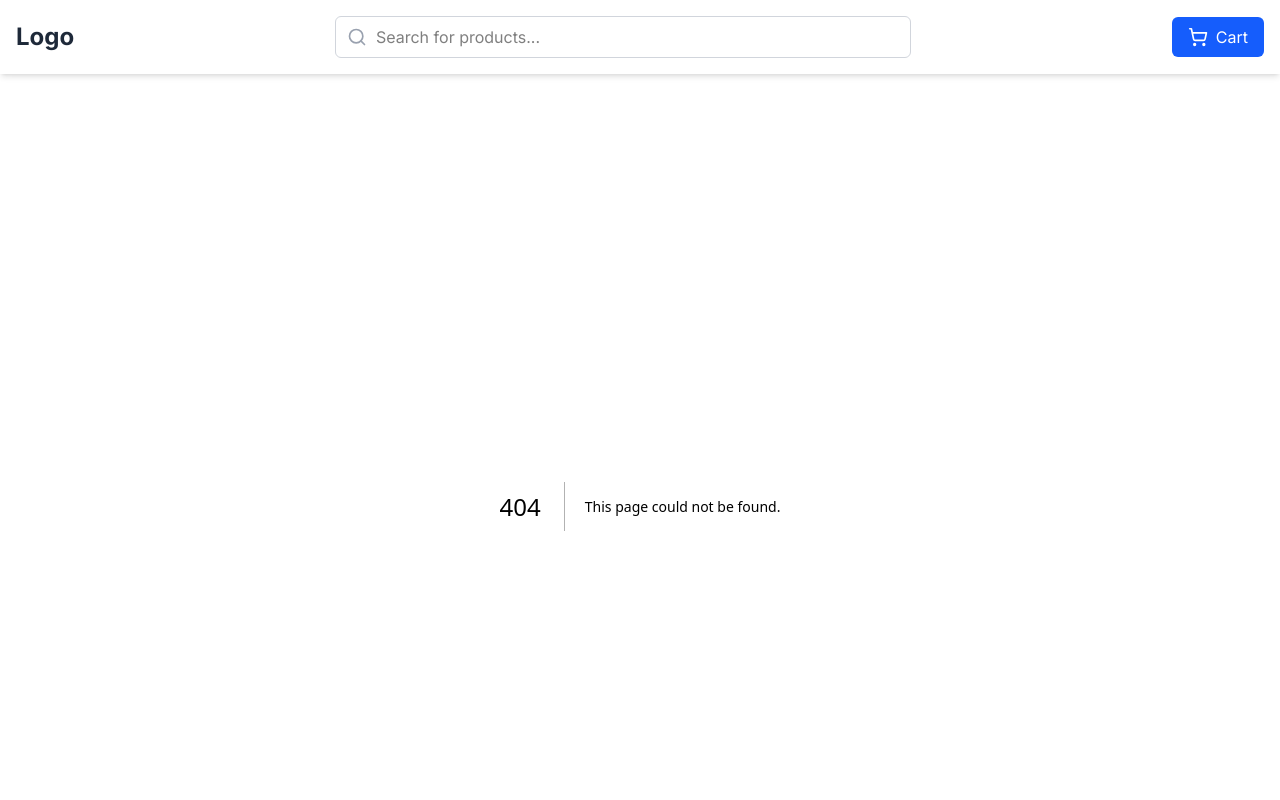
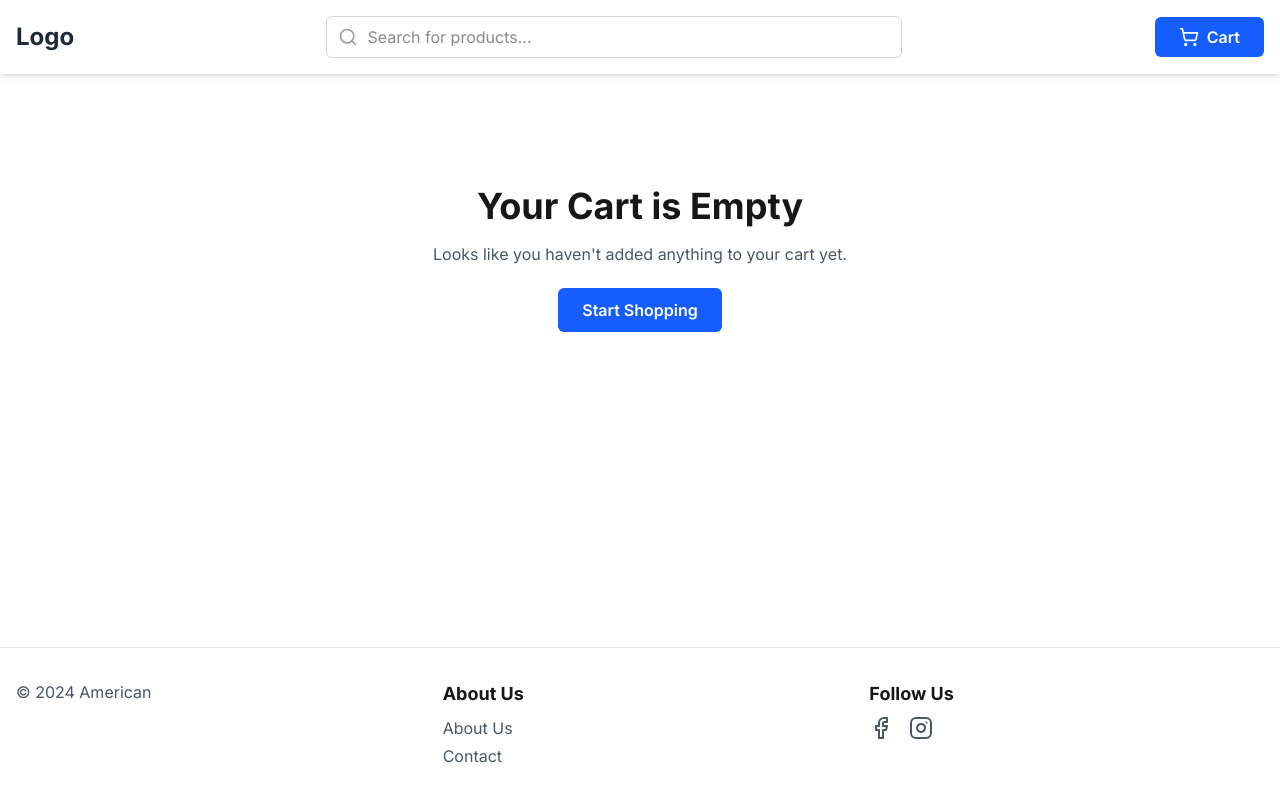
Before and after one commit to Trazer09/whatbytes-frontend, a Next.js app: page /cart in a window 1280 px wide. Before the commit this address had no page. Shown: the top 800 px of the page. Built offline with nearby package versions, Linux system fonts and the light colour scheme.

Commit message:
Build cart page with item management and price summary

```diff
--- /dev/null
+++ b/app/cart/page.tsx
@@ -0,0 +1,85 @@
+// app/cart/page.tsx
+"use client";
+
+import { useCart, CartItem } from "@/app/context/CartContext";
+import Image from "next/image";
+import Link from "next/link";
+import { Trash2 } from "lucide-react";
+
+export default function CartPage() {
+  const { cartItems, removeFromCart, updateQuantity, cartCount } = useCart();
+
+  const subtotal = cartItems.reduce((sum, item) => sum + item.price * item.quantity, 0);
+
+  // Conditional Rendering: If cart is empty
+  if (cartCount === 0) {
+    return (
+      <div className="text-center py-20">
+        <h1 className="text-4xl font-bold mb-4">Your Cart is Empty</h1>
+        <p className="text-gray-600 mb-8">Looks like you haven't added anything to your cart yet.</p>
+        <Link href="/" className="bg-blue-600 text-white px-6 py-3 rounded-md font-semibold hover:bg-blue-700">
+            Start Shopping
+        </Link>
+      </div>
+    );
+  }
+
+  // Main Cart View
+  return (
+    <div className="container mx-auto px-4 py-8">
+      <h1 className="text-3xl font-bold mb-8">Your Shopping Cart</h1>
+      <div className="grid grid-cols-1 lg:grid-cols-3 gap-8">
+
+        {/* Cart Items List */}
+        <div className="lg:col-span-2 space-y-4">
+          {cartItems.map((item) => (
+            <div key={item.id} className="flex items-center bg-white p-4 rounded-lg shadow-sm">
+              <div className="relative h-24 w-24 mr-4">
+                <Image src={item.image} alt={item.name} fill className="object-contain"/>
+              </div>
+              <div className="flex-grow">
+                <h2 className="font-semibold text-lg">{item.name}</h2>
+                <p className="text-gray-600">${item.price}</p>
+              </div>
+              <div className="flex items-center gap-4">
+                <input
+                  type="number"
+                  min="1"
+                  value={item.quantity}
+                  onChange={(e) => updateQuantity(item.id, Number(e.target.value))}
+                  className="w-16 border border-gray-300 rounded-md text-center p-1"
+                />
+                <button onClick={() => removeFromCart(item.id)} className="text-red-500 hover:text-red-700">
+                  <Trash2 size={20} />
+                </button>
+              </div>
+            </div>
+          ))}
+        </div>
+
+        {/* Price Summary */}
+        <div className="lg:col-span-1 bg-white p-6 rounded-lg shadow-sm self-start">
+          <h2 className="text-xl font-semibold mb-4">Order Summary</h2>
+          <div className="space-y-2">
+            <div className="flex justify-between">
+              <span>Subtotal</span>
+              <span>${subtotal.toFixed(2)}</span>
+            </div>
+            <div className="flex justify-between">
+              <span>Shipping</span>
+              <span className="text-green-600">Free</span>
+            </div>
+            <div className="border-t my-2"></div>
+            <div className="flex justify-between font-bold text-lg">
+              <span>Total</span>
+              <span>${subtotal.toFixed(2)}</span>
+            </div>
+          </div>
+          <button className="w-full bg-blue-600 text-white mt-6 py-3 rounded-md font-semibold hover:bg-blue-700">
+            Proceed to Checkout
+          </button>
+        </div>
+      </div>
+    </div>
+  );
+}
--- a/app/components/layout/Footer.tsx
+++ b/app/components/layout/Footer.tsx
@@ -4,18 +4,18 @@ import { Facebook, Instagram } from 'lucide-react';
 
 export default function Footer() {
   return (
-    <footer className="bg-gray-100 border-t">
-      <div className="container mx-auto px-4 py-6 flex justify-between items-center">
-        {/* Left Section */}
+    // Add bg-white and border-t
+    <footer className="bg-white border-t border-gray-200">
+      <div className="container mx-auto px-4 py-8 grid grid-cols-1 md:grid-cols-3 gap-8 text-center md:text-left">
+        {/* Left Section (re-styled from your screenshot) */}
         <div>
-          <h3 className="font-bold text-lg">Filters</h3>
           <p className="text-gray-600">&copy; 2024 American</p>
         </div>
 
         {/* Middle Section */}
         <div>
-          <h3 className="font-bold text-lg">About Us</h3>
-          <ul className="text-gray-600">
+          <h3 className="font-bold text-lg mb-2">About Us</h3>
+          <ul className="text-gray-600 space-y-1">
             <li><a href="#" className="hover:underline">About Us</a></li>
             <li><a href="#" className="hover:underline">Contact</a></li>
           </ul>
@@ -23,8 +23,8 @@ export default function Footer() {
 
         {/* Right Section */}
         <div>
-          <h3 className="font-bold text-lg">Follow Us</h3>
-          <div className="flex gap-4 mt-2">
+          <h3 className="font-bold text-lg mb-2">Follow Us</h3>
+          <div className="flex gap-4 justify-center md:justify-start">
             <a href="#" aria-label="Facebook" className="text-gray-600 hover:text-blue-600">
               <Facebook />
             </a>
--- a/app/components/layout/Header.tsx
+++ b/app/components/layout/Header.tsx
@@ -1,39 +1,48 @@
 // app/components/layout/Header.tsx
-"use client"; // The header now needs to be a client component to access context
+"use client";
 
 import { Search, ShoppingCart } from 'lucide-react';
 import React from 'react';
-import { useCart } from '@/app/context/CartContext'; // Import the useCart hook
+import Link from 'next/link'; // Import Link
+import { useCart } from '@/app/context/CartContext';
 
 export default function Header() {
-  const { cartCount } = useCart(); // Get the live cart count
+  const { cartCount } = useCart();
 
   return (
+    // Ensure header is white and has a shadow
     <header className="bg-white shadow-md sticky top-0 z-50">
       <div className="container mx-auto px-4 py-4 flex justify-between items-center">
-        {/* Logo (no changes) */}
         <h1 className="text-2xl font-bold text-gray-800">Logo</h1>
 
-        {/* Search Bar (no changes) */}
+        {/* Search Bar - let's ensure it's styled correctly */}
         <div className="relative flex-grow max-w-xl mx-8">
           <div className="absolute inset-y-0 left-0 pl-3 flex items-center pointer-events-none">
             <Search className="h-5 w-5 text-gray-400" />
           </div>
-          <input type="text" placeholder="Search for products..." className="w-full pl-10 pr-4 py-2 border border-gray-300 rounded-md focus:outline-none focus:ring-2 focus:ring-blue-500"/>
+          <input
+            type="text"
+            placeholder="Search for products..."
+            className="w-full pl-10 pr-4 py-2 border border-gray-300 rounded-md focus:outline-none focus:ring-2 focus:ring-blue-500"
+          />
         </div>
 
-        {/* Cart Icon */}
+        {/* Cart Button with Link */}
+        <Link href="/cart">
           <div className="relative flex items-center">
-          <button className="flex items-center gap-2 bg-blue-600 text-white px-4 py-2 rounded-md hover:bg-blue-700">
+              {/* Increased horizontal padding (px-6) */}
+              <button className="flex items-center gap-2 bg-blue-600 text-white px-6 py-2 rounded-md hover:bg-blue-700 font-semibold">
                 <ShoppingCart className="h-5 w-5" />
                 <span>Cart</span>
               </button>
+
               {cartCount > 0 && (
                 <span className="absolute -top-2 -right-2 bg-red-500 text-white text-xs font-bold rounded-full h-5 w-5 flex items-center justify-center">
                   {cartCount}
                 </span>
               )}
           </div>
+        </Link>
       </div>
     </header>
   );
--- a/app/components/ui/ProductCard.tsx
+++ b/app/components/ui/ProductCard.tsx
@@ -1,7 +1,7 @@
 // app/components/ui/ProductCard.tsx
 import React from 'react';
 import Image from 'next/image';
-import Link from 'next/link'; // Import Link
+import Link from 'next/link';
 import { Product } from '@/app/data/products';
 
 interface ProductCardProps {
@@ -10,22 +10,25 @@ interface ProductCardProps {
 
 export default function ProductCard({ product }: ProductCardProps) {
   return (
-    <Link href={`/product/${product.id}`}> {/* Wrap with Link */}
-      <div className="bg-white p-4 rounded-lg shadow-sm text-center h-full flex flex-col justify-between hover:shadow-lg transition-shadow duration-300 cursor-pointer">
+    <Link href={`/product/${product.id}`} className="block">
+      {/* Increased padding to p-6 and added a border */}
+      <div className="bg-white p-6 rounded-lg shadow-md border border-gray-200 text-center h-full flex flex-col justify-between hover:shadow-xl transition-shadow duration-300 cursor-pointer">
         <div>
-          <div className="relative h-40 w-full mb-4">
+          <div className="relative h-40 w-full mb-6"> {/* Increased bottom margin */}
             <Image
                 src={product.image}
                 alt={product.name}
                 fill
                 className="object-contain"
-                />
+            />
           </div>
           <h3 className="text-lg font-semibold text-gray-800">{product.name}</h3>
         </div>
         <div>
-          <p className="text-xl font-bold text-gray-900 mt-2">${product.price}</p>
-          <button className="mt-4 w-full bg-blue-600 text-white py-2 rounded-md hover:bg-blue-700 transition-colors">
+          <p className="text-2xl font-bold text-gray-900 mt-2">${product.price}</p>
+          {/* Made button font semibold and increased padding */}
+<button className="mt-4 w-full bg-blue-600 text-white py-2.5 px-4 rounded-md hover:bg-blue-700 transition-colors font-semibold text-base">
+
             Add to Cart
           </button>
         </div>
--- a/app/layout.tsx
+++ b/app/layout.tsx
@@ -20,7 +20,9 @@ export default function RootLayout({
 }>) {
   return (
     <html lang="en">
-      <body className={`${inter.className} bg-gray-50 flex flex-col min-h-screen`}>
+      <body className={`${inter.className} bg-gray-100 flex flex-col min-h-screen`}>
+        {/* // Make sure this class is present on the body tag */}
+
         <CartProvider> {/* Wrap everything inside the CartProvider */}
           <Header />
           <main className="flex-grow container mx-auto px-4 py-8">
```
Lines whose indentation alone changed are shown as unchanged.
